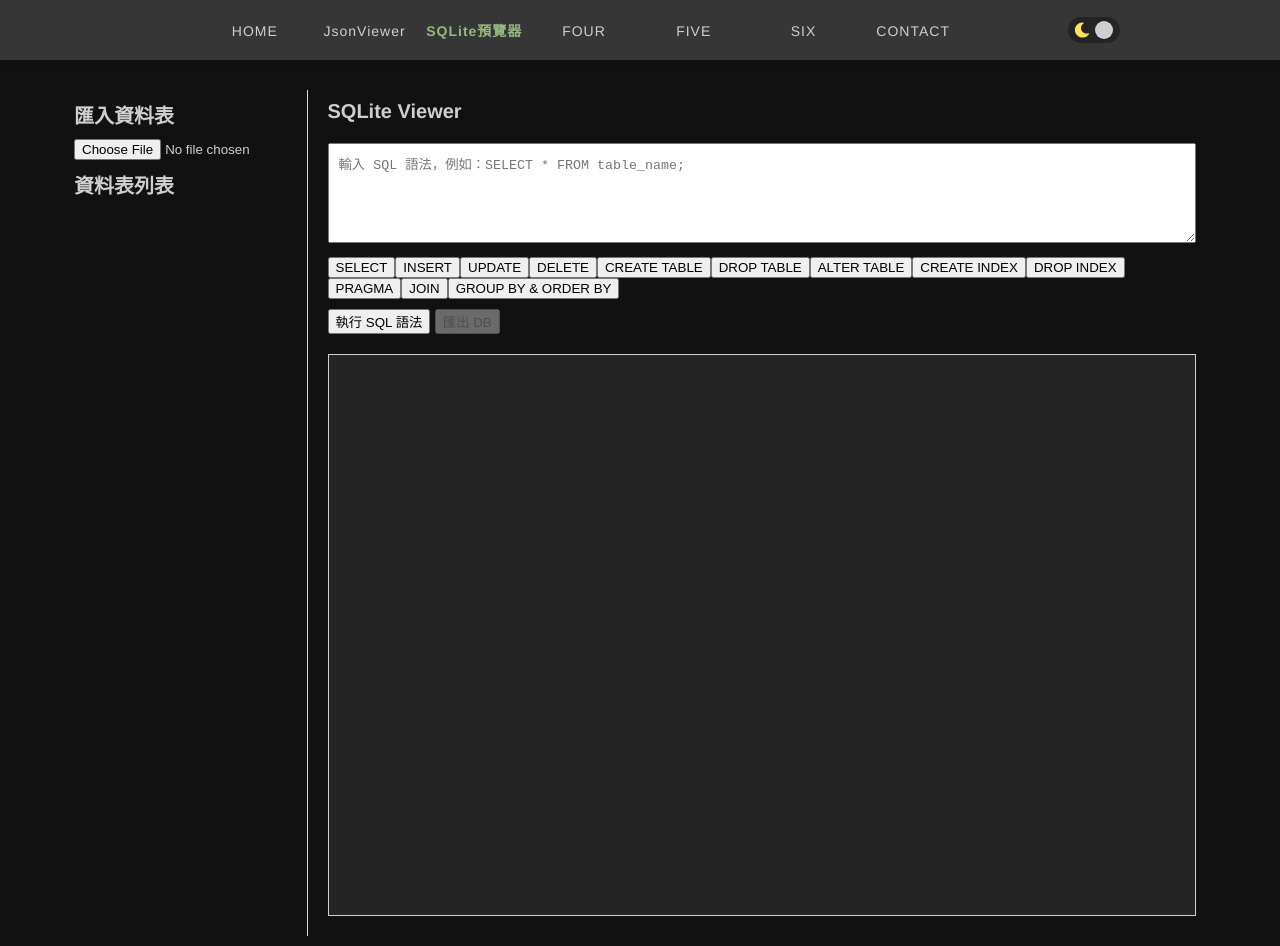
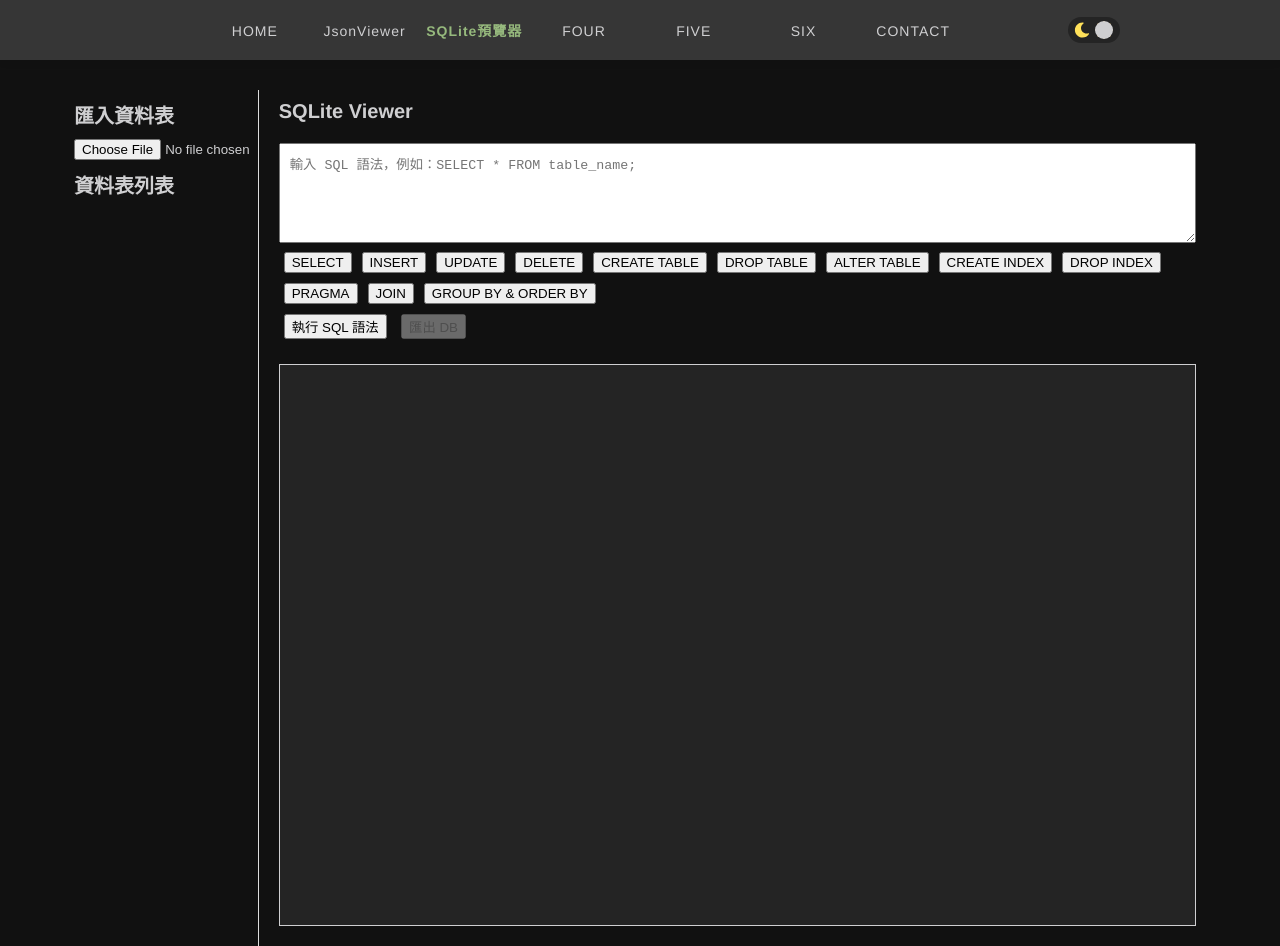
Before and after one commit to fdsa15963/fdsa15963.github.io, a plain HTML site: page sqlite.html in a window 1280 px wide. Drawn offline with Linux system fonts and the light colour scheme.

Commit message:
sqlite update

```diff
--- a/static/sqlite.js
+++ b/static/sqlite.js
@@ -3,7 +3,7 @@ let fileName = "exported_database.db";
 const sqliteTable = document.querySelector('.sqlite_table');
 const output = document.querySelector('.sqlite_output');
 
-fetch("./resource/sqlite_prompt.json").then((response)=>{
+fetch("/resource/sqlite_prompt.json").then((response)=>{
     return response.json();
 }).then((data)=>{
     let buttonDiv = document.querySelector(".sqlite_button_div");
--- a/static/style.css
+++ b/static/style.css
@@ -496,7 +496,7 @@ body nav{
 }
 
 .sqlite_sidebar{
-    width: 300px; /* 設定左側欄位的固定寬度 */
+    width: 250px; /* 設定左側欄位的固定寬度 */
     border-right: 1px solid #ddd;
     padding: 0 10px 20px 10px;
     box-sizing: border-box;
@@ -548,8 +548,8 @@ body nav{
     box-sizing: border-box;
 }
 
-.sqlite_button_div{
-    margin-top: 10px;
+.sqlite_button_div > button{
+    margin: 5px;
 }
 
 .sqlite_output{
```
